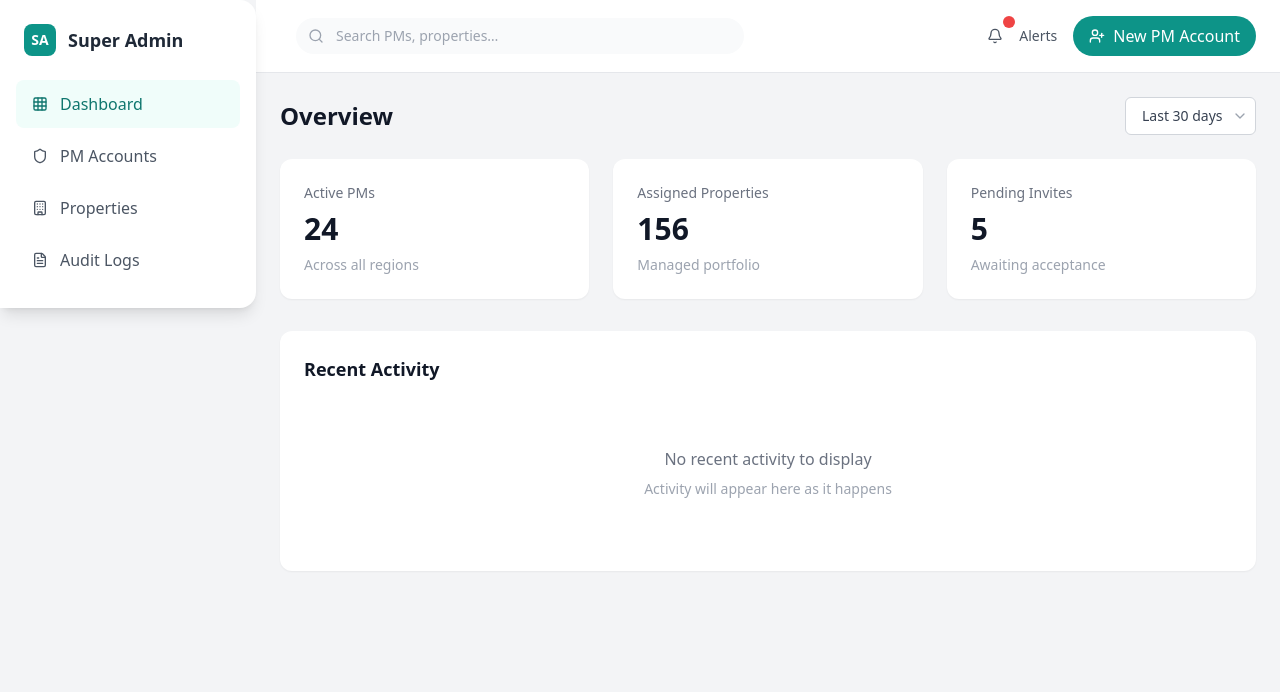
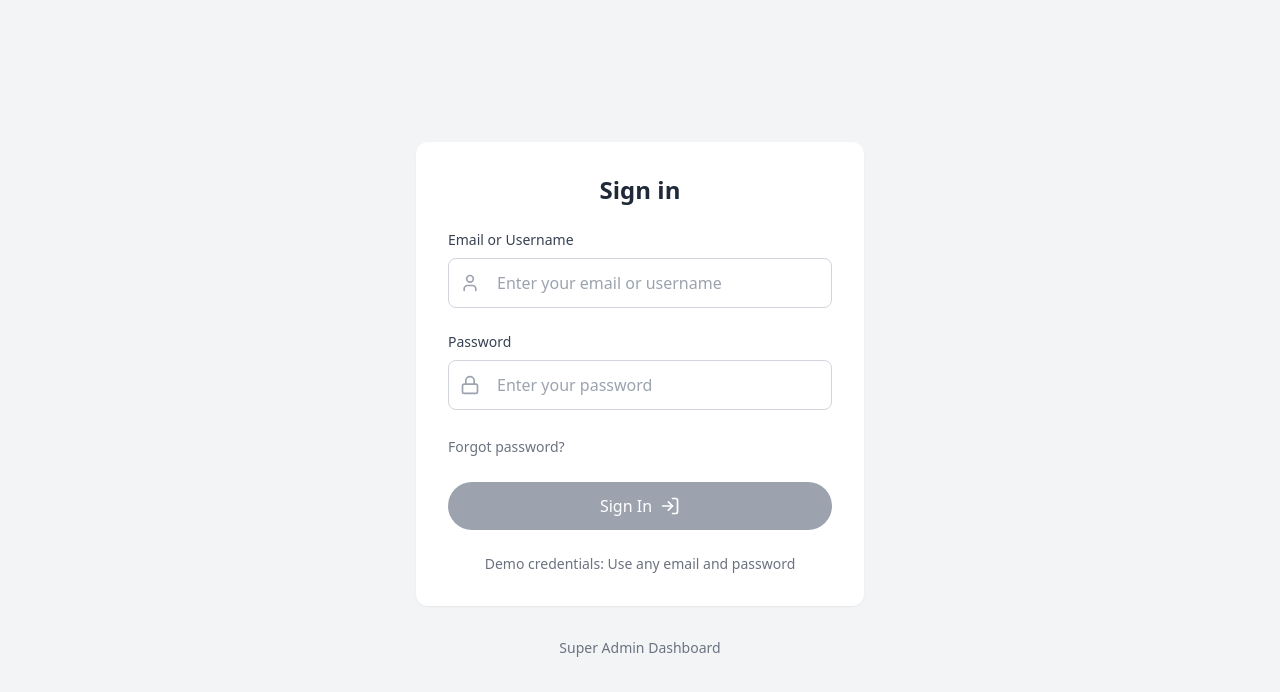
Before and after one commit to brainbolt2025/admin-panel, a React (Vite) app: page / in a window 1280 px wide. Shown: the top 692 px of the page. Built offline with nearby package versions, Linux system fonts and the light colour scheme.

Commit message:
Login screen UI

```diff
--- a/src/App.tsx
+++ b/src/App.tsx
@@ -1,4 +1,5 @@
 import { useState } from 'react'
+import Login from './components/Login'
 import Sidebar from './components/Sidebar'
 import Topbar from './components/Topbar'
 import Dashboard from './components/Dashboard'
@@ -6,6 +7,7 @@ import PropertyManagers from './components/PropertyManagers'
 import InvitePM from './components/InvitePM'
 
 function App() {
+  const [isLoggedIn, setIsLoggedIn] = useState(false)
   const [sidebarOpen, setSidebarOpen] = useState(false)
   const [activeItem, setActiveItem] = useState('Dashboard')
   const [showInvitePM, setShowInvitePM] = useState(false)
@@ -22,6 +24,10 @@ function App() {
     setShowInvitePM(false)
   }
 
+  const handleLogin = () => {
+    setIsLoggedIn(true)
+  }
+
   const renderContent = () => {
     if (showInvitePM) {
       return <InvitePM onBack={handleBackFromInvitePM} />
@@ -35,6 +41,11 @@ function App() {
       default:
         return <Dashboard />
     }
+  }
+
+  // Show login screen if not logged in
+  if (!isLoggedIn) {
+    return <Login onLogin={handleLogin} />
   }
 
   return (
--- /dev/null
+++ b/src/components/Login.tsx
@@ -0,0 +1,145 @@
+import { useState } from 'react';
+import { User, Lock, LogIn } from 'lucide-react';
+
+interface LoginProps {
+  onLogin: () => void;
+}
+
+const Login = ({ onLogin }: LoginProps) => {
+  const [formData, setFormData] = useState({
+    email: '',
+    password: ''
+  });
+  const [isSubmitting, setIsSubmitting] = useState(false);
+
+  const handleInputChange = (e: React.ChangeEvent<HTMLInputElement>) => {
+    const { name, value } = e.target;
+    setFormData(prev => ({
+      ...prev,
+      [name]: value
+    }));
+  };
+
+  const handleSubmit = async (e: React.FormEvent) => {
+    e.preventDefault();
+    setIsSubmitting(true);
+
+    // Log credentials to console (placeholder logic)
+    console.log('Login attempt:', {
+      email: formData.email,
+      password: formData.password
+    });
+
+    // Simulate API call
+    await new Promise(resolve => setTimeout(resolve, 1000));
+
+    // For now, just call onLogin to proceed to dashboard
+    // Later this will be replaced with actual Supabase Auth
+    onLogin();
+
+    setIsSubmitting(false);
+  };
+
+  return (
+    <div className="min-h-screen bg-gray-100 flex items-center justify-center p-4">
+      <div className="w-full max-w-md">
+        {/* Login Card */}
+        <div className="bg-white rounded-xl shadow-sm p-8">
+          {/* Title */}
+          <h1 className="text-2xl font-bold text-gray-800 mb-6 text-center">
+            Sign in
+          </h1>
+
+          {/* Login Form */}
+          <form onSubmit={handleSubmit} className="space-y-6">
+            {/* Email/Username Field */}
+            <div>
+              <label htmlFor="email" className="block text-sm font-medium text-gray-700 mb-2">
+                Email or Username
+              </label>
+              <div className="relative">
+                <User className="absolute left-3 top-1/2 transform -translate-y-1/2 w-5 h-5 text-gray-400" />
+                <input
+                  type="text"
+                  id="email"
+                  name="email"
+                  value={formData.email}
+                  onChange={handleInputChange}
+                  required
+                  className="w-full pl-12 pr-4 py-3 border border-gray-300 rounded-lg focus:outline-none focus:ring-2 focus:ring-emerald-500 focus:border-transparent transition-colors"
+                  placeholder="Enter your email or username"
+                />
+              </div>
+            </div>
+
+            {/* Password Field */}
+            <div>
+              <label htmlFor="password" className="block text-sm font-medium text-gray-700 mb-2">
+                Password
+              </label>
+              <div className="relative">
+                <Lock className="absolute left-3 top-1/2 transform -translate-y-1/2 w-5 h-5 text-gray-400" />
+                <input
+                  type="password"
+                  id="password"
+                  name="password"
+                  value={formData.password}
+                  onChange={handleInputChange}
+                  required
+                  className="w-full pl-12 pr-4 py-3 border border-gray-300 rounded-lg focus:outline-none focus:ring-2 focus:ring-emerald-500 focus:border-transparent transition-colors"
+                  placeholder="Enter your password"
+                />
+              </div>
+            </div>
+
+            {/* Forgot Password Link */}
+            <div className="text-left">
+              <a
+                href="#"
+                className="text-sm text-gray-500 hover:text-gray-700 hover:underline transition-colors"
+                onClick={(e) => e.preventDefault()}
+              >
+                Forgot password?
+              </a>
+            </div>
+
+            {/* Sign In Button */}
+            <button
+              type="submit"
+              disabled={isSubmitting || !formData.email || !formData.password}
+              className="w-full bg-emerald-600 hover:bg-emerald-700 disabled:bg-gray-400 disabled:cursor-not-allowed text-white font-medium py-3 px-6 rounded-full transition-colors flex items-center justify-center gap-2"
+            >
+              {isSubmitting ? (
+                <>
+                  <div className="w-5 h-5 border-2 border-white border-t-transparent rounded-full animate-spin"></div>
+                  Signing in...
+                </>
+              ) : (
+                <>
+                  Sign In
+                  <LogIn className="w-5 h-5" />
+                </>
+              )}
+            </button>
+          </form>
+
+          {/* Additional Info */}
+          <div className="mt-6 text-center">
+            <p className="text-sm text-gray-500">
+              Demo credentials: Use any email and password
+            </p>
+          </div>
+        </div>
+
+        {/* Footer */}
+        <div className="mt-8 text-center">
+          <p className="text-sm text-gray-500">
+            Super Admin Dashboard
+          </p>
+        </div>
+      </div>
+    </div>
+  );
+};
+
+export default Login;
```
